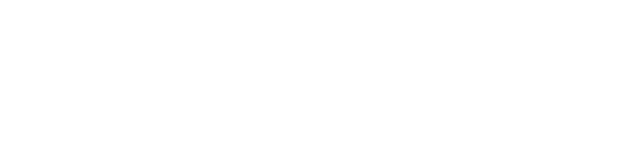
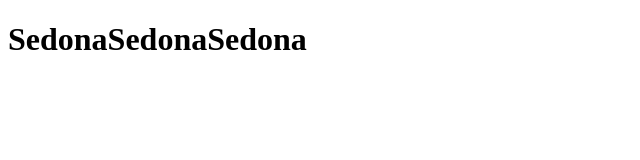
Before and after one commit to slava560730/sedona-learn, a plain HTML site: page index.html in a window 1280 px wide. Shown: the whole page, without its empty margins (0-640 px from the left). Drawn offline with Linux system fonts and the light colour scheme.

Commit message:
добавляет заголовок

```diff
--- a/index.html
+++ b/index.html
@@ -5,7 +5,7 @@
     <title>HTML Academy: Sedona</title>
   </head>
   <body>
-
+<h1>SedonaSedonaSedona</h1>
 
 
   </body>
```
